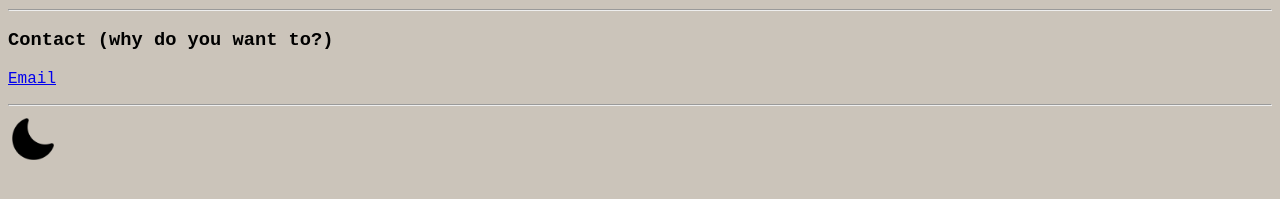
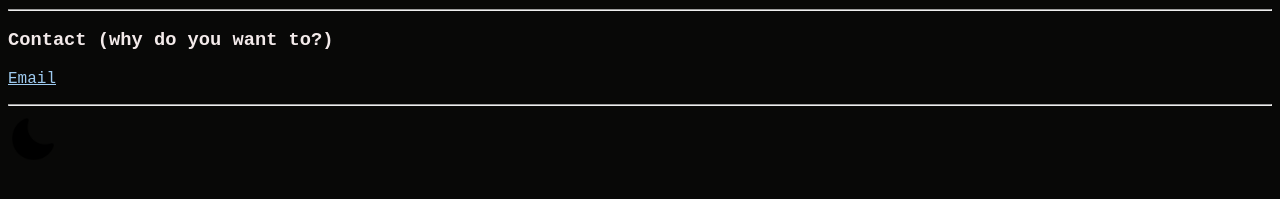
Before and after one commit to caffein3/caffein3.github.io, a plain HTML site: page index.html in a window 1280 px wide. Shown: the part 487-686 px from the top of the page. Drawn offline with Linux system fonts and the light colour scheme.

Commit message:
add external css

```diff
--- /dev/null
+++ b/fuck.css
@@ -0,0 +1,9 @@
+body {
+    background-color: rgb(8, 8, 7);
+    font-family:monospace;
+    color:#f3eaea;
+    font-size:large
+}
+a {
+    color:#9ecaef
+}
--- a/index.html
+++ b/index.html
@@ -1,12 +1,11 @@
 <!DOCTYPE html>
 
-<body style="background-color:rgb(203, 196, 186);
-font-size: large;
-font-family: monospace;"></body>
+<body>
 <title>caffein3's website</title>
 
 <head>
         <meta charset="UTF-8">
+        <link rel="stylesheet" href="fuck.css">
 </head>
 <h1>Welcome to caffein3's website!</h1>
 <p>There is nothing here, so you might want to leave.</p>
@@ -19,4 +18,5 @@ font-family: monospace;"></body>
 <hr>
 <!--End of webpage. Are you happy now??-->
 <a href="https://caffein3.ddns.net/darkmode.html"><img src="vrtxcdn/darkmode.png"; title="Switch to Dark Mode" width="50" height="50"></a>
+</body>
 </html>
```
